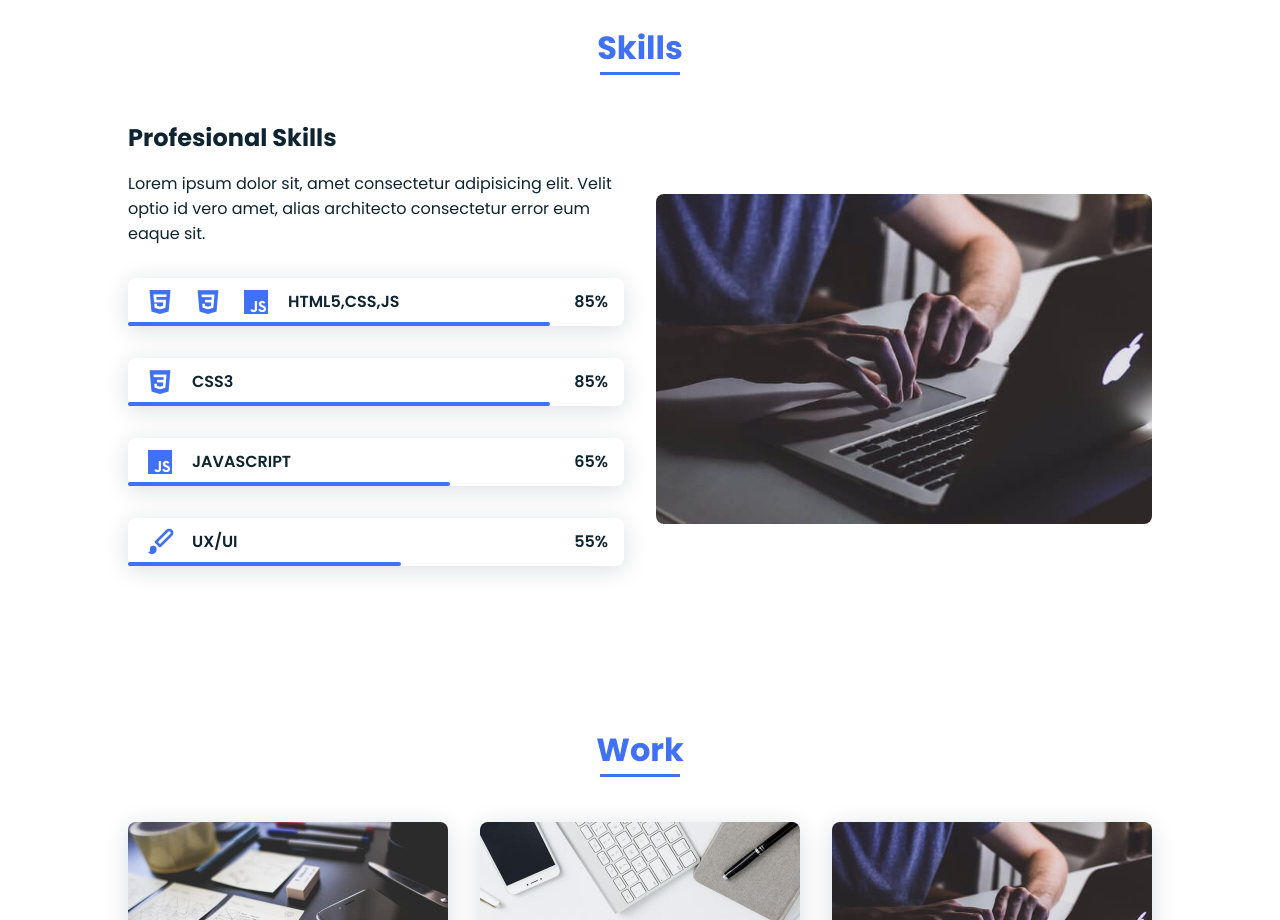
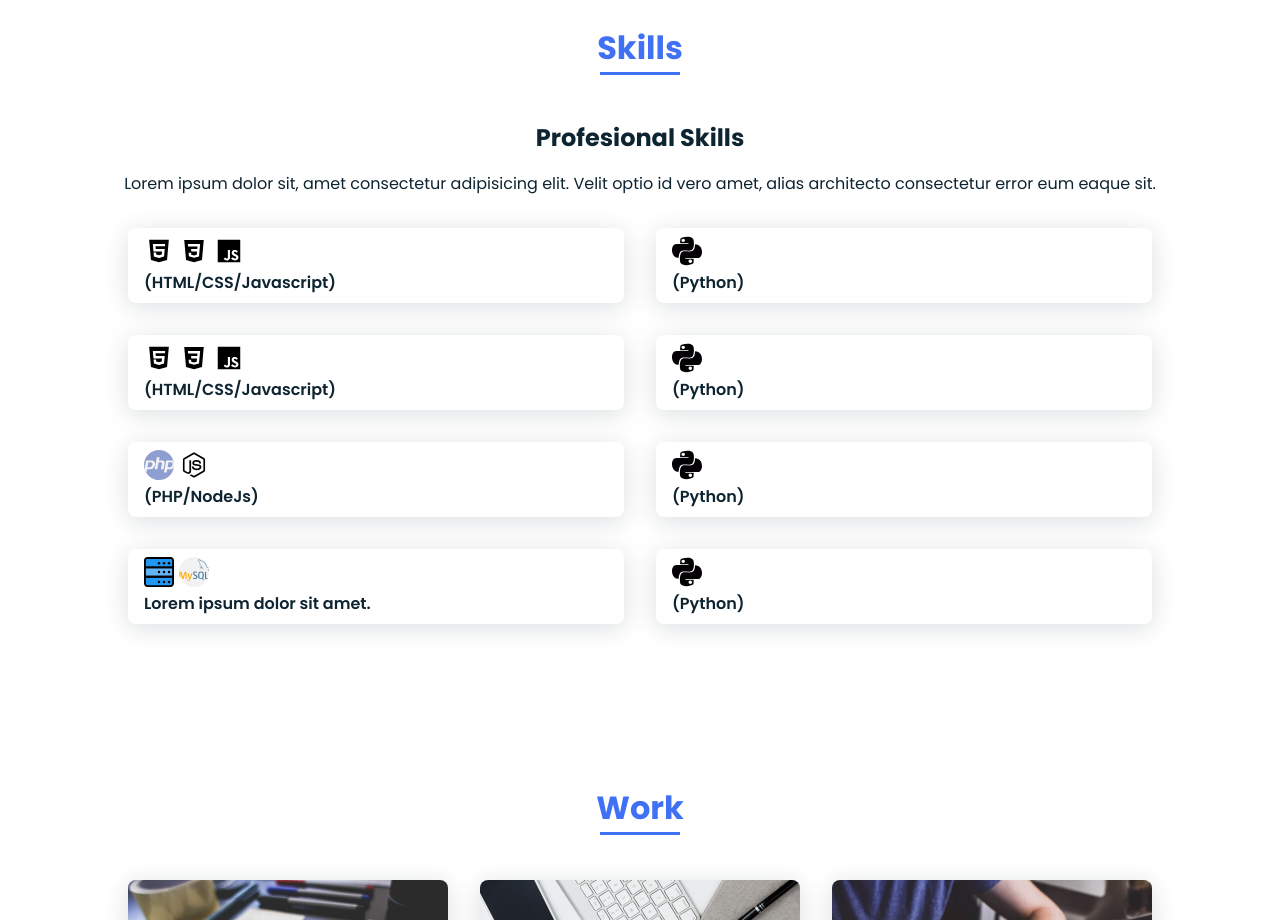
Before and after one commit to saiashish90/portfolio, a plain HTML site: page index.html in a window 1280 px wide. Shown: the part 1480-2400 px from the top of the page. Drawn offline with nearby package versions, Linux system fonts and the light colour scheme.

Commit message:
Custom icons and removed picture

```diff
--- /dev/null
+++ b/assets/css/icon.css
@@ -0,0 +1,33 @@
+.icon {
+	display: inline-block;
+	width: 30px;
+	height: 30px;
+	margin-right: 5px;
+}
+.python {
+	content: url('../icons/python-language-logotype.svg');
+}
+.bootstrap {
+	content: url('../icons/bxl-bootstrap.svg');
+}
+.css {
+	content: url('../icons/bxl-css3.svg');
+}
+.html {
+	content: url('../icons/bxl-html5.svg');
+}
+.js {
+	content: url('../icons/bxl-javascript.svg');
+}
+.nodejs {
+	content: url('../icons/bxl-nodejs.svg');
+}
+.php {
+	content: url('../icons/php.svg');
+}
+.mongodb {
+	content: url('../icons/storage.svg');
+}
+.mysql {
+	content: url('../icons/mysql.svg');
+}
--- a/assets/css/styles.css
+++ b/assets/css/styles.css
@@ -276,6 +276,11 @@ img {
 	row-gap: 2rem;
 	text-align: center;
 }
+.skills__description {
+	margin-left: var(--mb-2);
+	margin-right: var(--mb-2);
+	text-align: center;
+}
 .skills__subtitle {
 	margin-bottom: var(--mb-2);
 }
@@ -283,7 +288,7 @@ img {
 	margin-bottom: var(--mb-4);
 }
 .skills__data {
-	display: flex;
+	/* display: flex; */
 	justify-content: space-between;
 	align-items: center;
 	position: relative;
@@ -293,38 +298,11 @@ img {
 	border-radius: .5rem;
 	box-shadow: 0 4px 25px rgba(14, 36, 49, .15);
 }
-.skills__icon {
-	font-size: 2rem;
-	margin-right: var(--mb-2);
-	color: var(--first-color);
-}
+
 .skills__names {
 	display: flex;
 	align-items: center;
-}
-.skills__bar {
-	position: absolute;
-	left: 0;
-	bottom: 0;
-	background-color: var(--first-color);
-	height: .25rem;
-	border-radius: .5rem;
-	z-index: var(--z-back);
-}
-.skills__html {
-	width: 85%;
-}
-.skills__css {
-	width: 85%;
-}
-.skills__js {
-	width: 65%;
-}
-.skills__ux {
-	width: 55%;
-}
-.skills__img {
-	border-radius: .5rem;
+	margin-bottom: .25rem;
 }
 
 /* ===== WORK =====*/
--- a/index.html
+++ b/index.html
@@ -6,6 +6,7 @@
     <meta name="viewport" content="width=device-width, initial-scale=1.0">
 
     <link rel="stylesheet" href="assets/css/styles.css">
+    <link rel="stylesheet" href="assets/css/icon.css">
 
     <!-- =====BOX ICONS===== -->
     <link href='https://cdn.jsdelivr.net/npm/boxicons@2.0.5/css/boxicons.min.css' rel='stylesheet'>
@@ -82,71 +83,80 @@
         <!--===== SKILLS =====-->
         <section class="skills section" id="skills">
             <h2 class="section-title">Skills</h2>
-
+            <div class="skills__description">
+                <h2 class="skills__subtitle">Profesional Skills</h2>
+                <p class="skills__text">Lorem ipsum dolor sit, amet consectetur adipisicing elit. Velit
+                    optio id
+                    vero amet, alias architecto consectetur error eum eaque sit.</p>
+            </div>
             <div class="skills__container bd-grid">
                 <div>
-                    <h2 class="skills__subtitle">Profesional Skills</h2>
-                    <p class="skills__text">Lorem ipsum dolor sit, amet consectetur adipisicing elit. Velit
-                        optio id
-                        vero amet, alias architecto consectetur error eum eaque sit.</p>
-                    <!-- first skill -->
+                    <!-- Web -->
                     <div class="skills__data">
                         <div class="skills__names">
-                            <i class='bx bxl-html5 skills__icon'></i>
-                            <i class='bx bxl-css3 skills__icon'></i>
-                            <i class='bx bxl-javascript skills__icon'></i>
-                            <span class="skills__name">HTML5,CSS,JS</span>
+                            <i class='icon html'></i>
+                            <i class='icon css'></i>
+                            <i class='icon js'></i>
                         </div>
-                        <div class="skills__bar skills__html">
-
-                        </div>
-                        <div>
-                            <span class="skills__percentage">85%</span>
-                        </div>
+                        <p>(HTML/CSS/Javascript)</p>
                     </div>
-                    <!-- second skill -->
+                    <!-- Frameworks -->
                     <div class="skills__data">
                         <div class="skills__names">
-                            <i class='bx bxl-css3 skills__icon'></i>
-                            <span class="skills__name">CSS3</span>
+                            <i class='icon html'></i>
+                            <i class='icon css'></i>
+                            <i class='icon js'></i>
                         </div>
-                        <div class="skills__bar skills__css">
-
-                        </div>
-                        <div>
-                            <span class="skills__percentage">85%</span>
-                        </div>
+                        <p>(HTML/CSS/Javascript)</p>
                     </div>
-                    <!-- third skill-->
+                    <!-- Backend-->
                     <div class="skills__data">
                         <div class="skills__names">
-                            <i class='bx bxl-javascript skills__icon'></i>
-                            <span class="skills__name">JAVASCRIPT</span>
+                            <i class='icon php'></i>
+                            <i class='icon nodejs'></i>
                         </div>
-                        <div class="skills__bar skills__js">
-
-                        </div>
-                        <div>
-                            <span class="skills__percentage">65%</span>
-                        </div>
+                        <p>(PHP/NodeJs)</p>
                     </div>
-                    <!-- fourth skill -->
+                    <!-- DB -->
                     <div class="skills__data">
                         <div class="skills__names">
-                            <i class='bx bxs-paint skills__icon'></i>
-                            <span class="skills__name">UX/UI</span>
+                            <i class='icon mongodb'></i>
+                            <i class='icon mysql'></i>
                         </div>
-                        <div class="skills__bar skills__ux">
+                        <p>Lorem ipsum dolor sit amet.</p>
+                    </div>
 
+                </div>
+                <!-- Column 2-->
+                <div>
+                    <!-- Python -->
+                    <div class="skills__data">
+                        <div class="skills__names">
+                            <i class='icon python'></i>
                         </div>
-                        <div>
-                            <span class="skills__percentage">55%</span>
+                        <p>(Python)</p>
+                    </div>
+                    <!-- ml-->
+                    <div class="skills__data">
+                        <div class="skills__names">
+                            <i class='icon python'></i>
                         </div>
+                        <p>(Python)</p>
                     </div>
-                </div>
-
-                <div>
-                    <img src="assets/img/work3.jpg" alt="" class="skills__img">
+                    <!-- ml-->
+                    <div class="skills__data">
+                        <div class="skills__names">
+                            <i class='icon python'></i>
+                        </div>
+                        <p>(Python)</p>
+                    </div>
+                    <!-- ml-->
+                    <div class="skills__data">
+                        <div class="skills__names">
+                            <i class='icon python'></i>
+                        </div>
+                        <p>(Python)</p>
+                    </div>
                 </div>
             </div>
         </section>
```
Also changed, not shown: assets/icons/bxl-bootstrap.svg (added), assets/icons/bxl-css3.svg (added), assets/icons/bxl-html5.svg (added), assets/icons/bxl-javascript.svg (added), assets/icons/bxl-nodejs.svg (added), assets/icons/mysql.svg (added), assets/icons/php.svg (added), assets/icons/python-language-logotype.svg (added), assets/icons/storage.svg (added), 1 other file.
